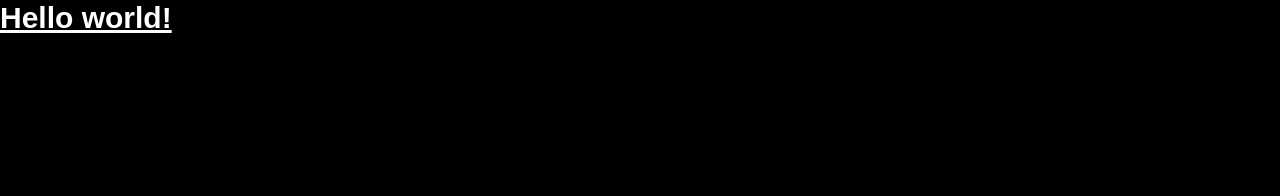
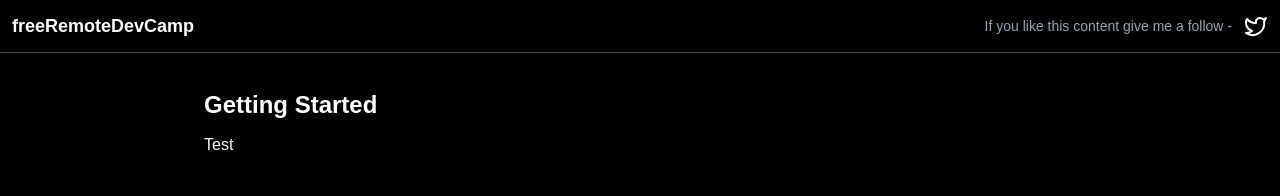
Before and after one commit to pandas9/freeRemoteDevBootcamp, a website: page index.html in a window 1280 px wide. Drawn offline with nearby package versions, Linux system fonts and the light colour scheme.

Commit message:
Template

```diff
--- a/index.html
+++ b/index.html
@@ -1,21 +1,61 @@
 <!DOCTYPE html>
 <html lang="en">
-
   <head>
-    <meta charset="UTF-8">
-    <meta http-equiv="X-UA-Compatible" content="IE=edge">
-    <meta name="viewport" content="width=device-width, initial-scale=1.0">
+    <meta charset="UTF-8" />
+    <meta http-equiv="X-UA-Compatible" content="IE=edge" />
+    <meta name="viewport" content="width=device-width, initial-scale=1.0" />
     <script src="https://cdn.tailwindcss.com"></script>
-    <link rel="stylesheet" href="./src/style.css">
+    <link rel="stylesheet" href="./src/style.css" />
     <title>freeRemoteDevCamp</title>
   </head>
 
   <body>
     <div>
-        <h1 class="text-3xl font-bold underline">
-            Hello world!
-          </h1>
+      <!-- Header -->
+      <div
+        class="flex justify-between items-center border-b border-gray-600 p-3"
+      >
+        <div>
+          <span class="font-bold text-lg">freeRemoteDevCamp</span>
+        </div>
+        <div class="flex gap-3">
+          <div>
+            <span class="text-sm text-gray-400">
+              If you like this content give me a follow -
+            </span>
+          </div>
+          <div>
+            <a href="https://x.com/notivanheil" target="_blank">
+              <svg
+                xmlns="http://www.w3.org/2000/svg"
+                width="24"
+                height="24"
+                viewBox="0 0 24 24"
+                fill="none"
+                stroke="currentColor"
+                stroke-width="2"
+                stroke-linecap="round"
+                stroke-linejoin="round"
+                class="lucide lucide-twitter"
+              >
+                <path
+                  d="M22 4s-.7 2.1-2 3.4c1.6 10-9.4 17.3-18 11.6 2.2.1 4.4-.6 6-2C3 15.5.5 9.6 3 5c2.2 2.6 5.6 4.1 9 4-.9-4.2 4-6.6 7-3.8 1.1 0 3-1.2 3-1.2z"
+                />
+              </svg>
+            </a>
+          </div>
+        </div>
+      </div>
+
+      <!-- Content -->
+      <div class="max-w-4xl m-auto">
+        <div class="flex flex-col gap-6 px-3 py-9">
+          <div class="flex flex-col gap-3">
+            <span class="font-bold text-2xl">Getting Started</span>
+            <span>Test</span>
+          </div>
+        </div>
+      </div>
     </div>
   </body>
-
 </html>
--- a/package.json
+++ b/package.json
@@ -7,5 +7,8 @@
     "test": "echo \"Error: no test specified\" && exit 1"
   },
   "author": "pandas9",
-  "license": "MIT"
+  "license": "MIT",
+  "dependencies": {
+    "express": "^4.18.2"
+  }
 }
```
Also changed, not shown: 2 other files. Lines whose indentation alone changed are shown as unchanged.
